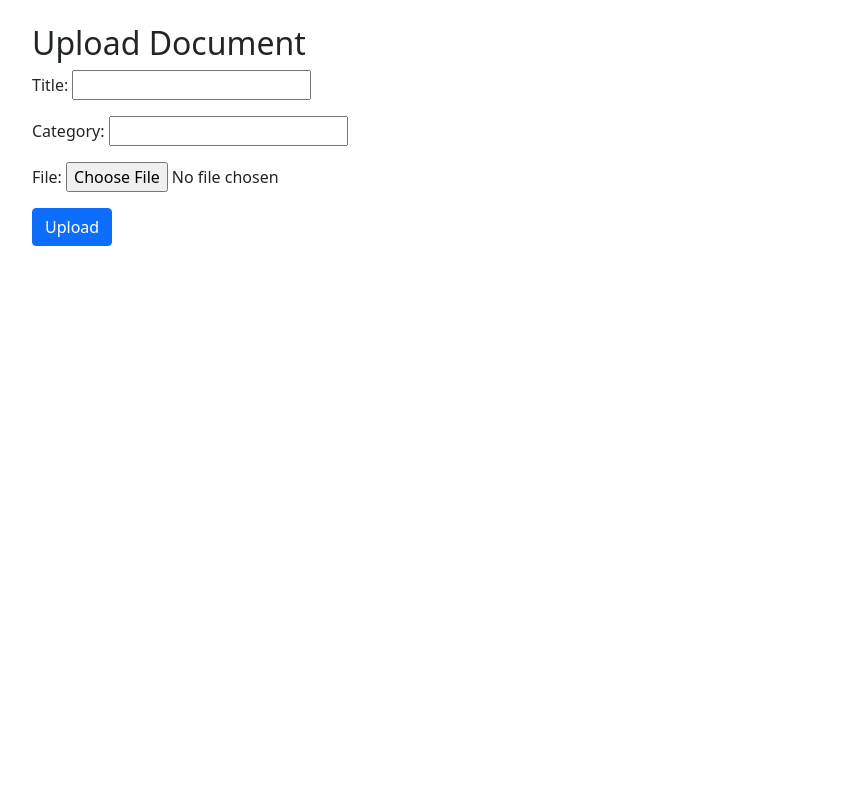
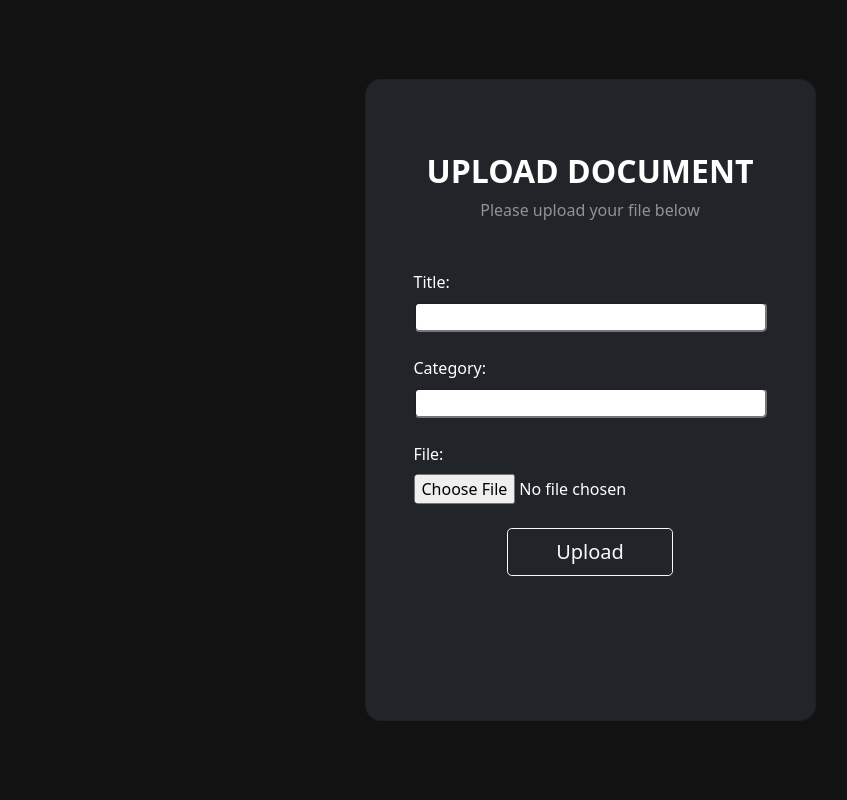
Before and after one commit to msncoder/dms_project, a Django app: page /documents/upload/ in a window 1280 px wide. Shown: the whole page, without its empty margins (50-897 px from the left). Run offline with Django 5.2, Linux system fonts and the light colour scheme; a user stored in the database is signed in.

Commit message:
upload ui add

```diff
--- a/documents/templates/documents/upload.html
+++ b/documents/templates/documents/upload.html
@@ -9,17 +9,82 @@
     <!-- Bootstrap CSS -->
     <link href="https://cdn.jsdelivr.net/npm/bootstrap@5.0.2/dist/css/bootstrap.min.css" rel="stylesheet" integrity="sha384-EVSTQN3/azprG1Anm3QDgpJLIm9Nao0Yz1ztcQTwFspd3yD65VohhpuuCOmLASjC" crossorigin="anonymous">
 
+    <style>
+      body {
+    background-color: #121212;   /* Deep blackish-gray */
+    color: #ffffff;              /* White text */
+}
+
+
+  input[type="file"].form-control {
+    padding: 0.5rem;
+    background-color: #2c2c2c;
+    color: white;
+    border: 1px solid #ced4da;
+    border-radius: 0.375rem;
+
+  }
+
+  .form-outline label {
+    display: block;
+    margin-bottom: 0.5rem;
+    text-align: left;
+  }
+
+  .form-outline input,
+  .form-outline select,
+  .form-outline textarea {
+    width: 100%;
+    text-align: left;
+    border-radius:5px;
+  }
+
+
+</style>
+
+
     <title>Hello, world!</title>
   </head>
   <body>
-   <div class="container mt-4">
-  <h2>Upload Document</h2>
-  <form method="post" enctype="multipart/form-data">
-    {% csrf_token %}
-    {{ form.as_p }}
-    <button type="submit" class="btn btn-primary">Upload</button>
-  </form>
-</div>
+
+
+<section class="vh-100 gradient-custom">
+  <div class="container py-2 h-100">
+    <div class="row d-flex justify-content-center align-items-center h-100">
+      <div class="col-12 col-md-8 col-lg-6 col-xl-5">
+        <div class="card bg-dark text-white" style="border-radius: 1rem;">
+          <div class="card-body p-5 text-center">
+
+            <div class="mb-md-5 mt-md-4 pb-5">
+              <h2 class="fw-bold mb-2 text-uppercase">Upload Document</h2>
+              <p class="text-white-50 mb-5">Please upload your file below</p>
+
+              <form method="post" enctype="multipart/form-data">
+                {% csrf_token %}
+
+                <!-- Custom Styled Django Form -->
+                {% for field in form %}
+                  <div class="form-outline form-white mb-4">
+                    {{ field.label_tag }}
+                    {{ field }}
+                    {% if field.errors %}
+                      <div class="text-danger small">{{ field.errors }}</div>
+                    {% endif %}
+                  </div>
+                {% endfor %}
+
+                <button type="submit" class="btn btn-outline-light btn-lg px-5">Upload</button>
+              </form>
+            </div>
+
+
+
+          </div>
+        </div>
+      </div>
+    </div>
+  </div>
+</section>
 
 
     <!-- Optional JavaScript; choose one of the two! -->
```
Also changed, not shown: documents/templates/documents/list.html (+121 -2 lines), media/documents/Screenshot_2025-07-07_205051_SaqkH6j.png (added), media/documents/Screenshot_2025-07-07_210543.png (added).
